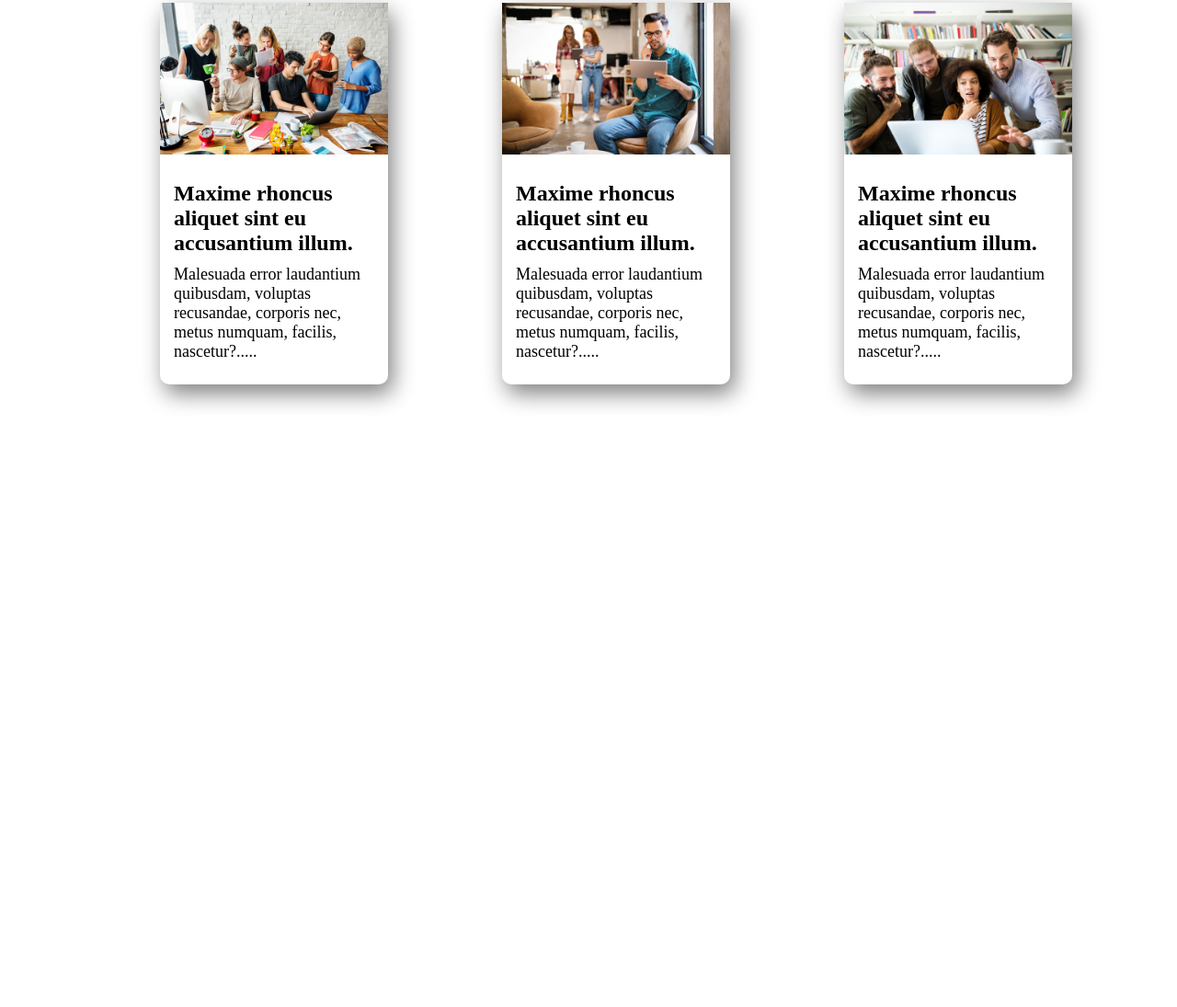
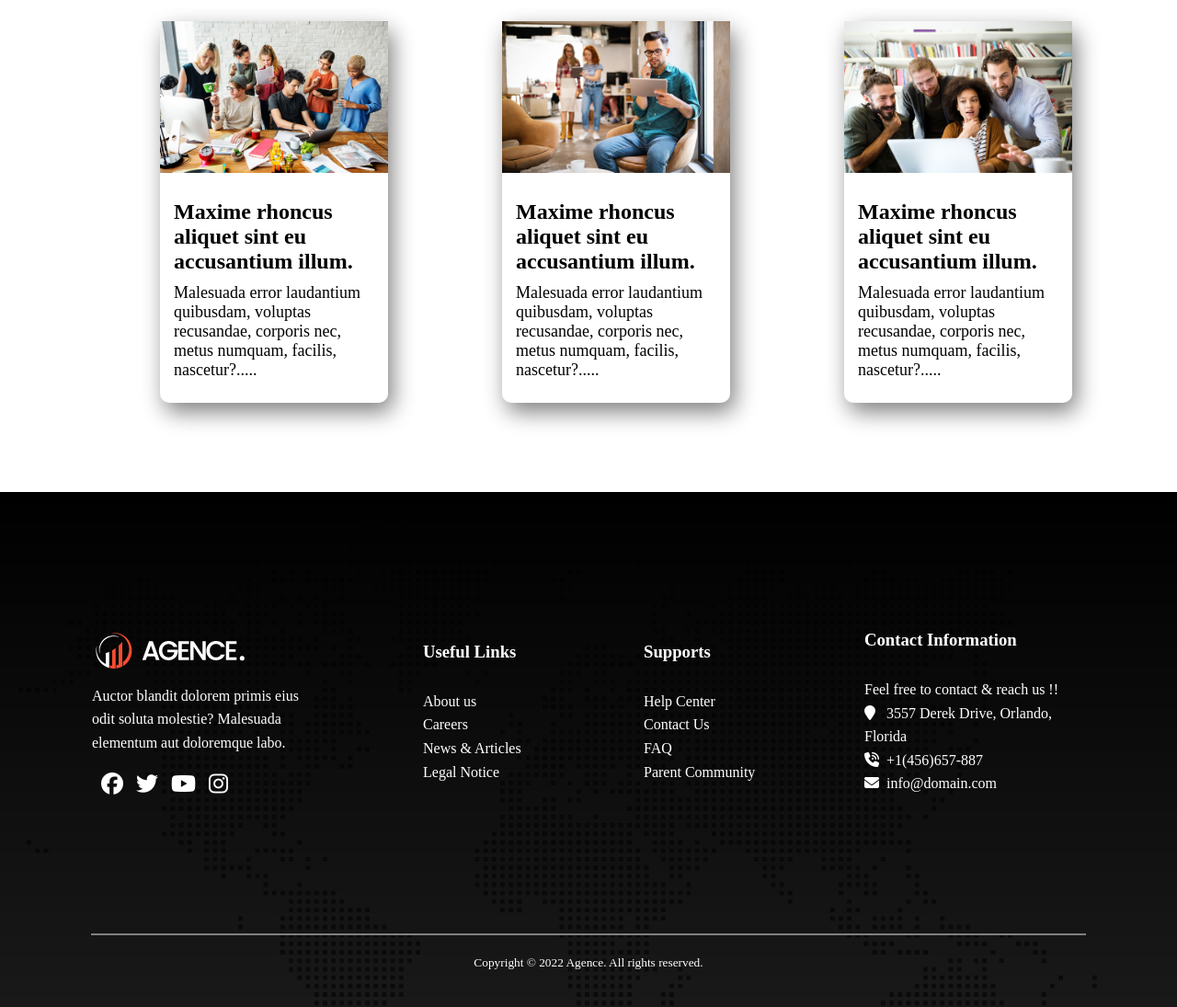
Before and after one commit to farjanarahman/digital-agency, a plain HTML site: page index.html in a window 1280 px wide. Shown: the part 2009-3104 px from the top of the page at 92% size. Before the commit the page ends 2524 px from the top, so only its background shows below. Drawn offline with Linux system fonts and the light colour scheme.

Commit message:
footer added

```diff
--- a/index.html
+++ b/index.html
@@ -7,6 +7,7 @@
     <title>Digital Agency</title>
     <link rel="icon" href="./asset/logo/logo.png">
     <link rel="stylesheet" href="./style.css">
+    <link rel="stylesheet" href="https://cdnjs.cloudflare.com/ajax/libs/font-awesome/6.5.1/css/all.min.css">
 </head>
 
 <body>
@@ -135,9 +136,51 @@
                         nascetur?.....</p>
                 </div>
             </div>
-
         </div>
     </div>
+
+    <div class="footer">
+        <div class="footer-section">
+            <div class="footer-col">
+                <img src="./asset/logo/logo.png" alt="">
+                <p class="footer-desc">Auctor blandit dolorem primis eius odit soluta molestie? Malesuada elementum aut doloremque labo.</p>
+                <div class="social-icons">
+                    <i class="icons fa-brands fa-facebook"></i>
+                    <i class="icons fa-brands fa-twitter"></i>
+                    <i class="icons fa-brands fa-youtube"></i>
+                    <i class="icons fa-brands fa-instagram"></i>
+                </div>
+            </div>
+
+            <div class="footer-col">
+                <h3>Useful Links</h3>
+                <p>About us</p>
+                <p>Careers</p>
+                <p>News & Articles</p>
+                <p>Legal Notice</p>
+            </div>
+            <div class="footer-col">
+                <h3>Supports</h3>
+                <p>Help Center</p>
+                <p>Contact Us</p>
+                <p>FAQ</p>
+                <p>Parent Community</p>
+            </div>
+            <div class="footer-col">
+                <h3>Contact Information</h3>
+                <p>Feel free to contact & reach us !!</p>
+                <p><i class=" icon fas fa-map-marker"></i> 3557 Derek Drive, Orlando, Florida
+                </p>
+                <p><i class=" icon fa-solid fa-phone-volume"></i>+1(456)657-887</p>
+                <p><i class=" icon fa-solid fa-envelope"></i>info@domain.com</p>
+            </div>
+        </div>
+        <hr>
+        <div class="copyright">
+            <small class="copyright">Copyright &copy 2022 Agence. All rights reserved.</small>
+        </div>
+    </div>
+
 </body>
 
 </html>
--- a/style.css
+++ b/style.css
@@ -87,6 +87,7 @@
     color: gray;
     text-transform: capitalize;
     border-radius: 25px;
+    margin-bottom: 20px;
 }
 
 .service-title{
@@ -121,7 +122,7 @@
     display: flex;
     color: white;
     align-items: center;
-    padding: 20px;
+    padding: 20px 50px 20px 0px;
     border-right: 1px solid red;
 }
 
@@ -178,7 +179,7 @@
 .phone-call{
     display: flex;
     width: 25%;
-    border-right: 1px solid gray;
+    border-right: 2px solid gray;
     align-items: center;
     justify-content: center;
 }
@@ -192,7 +193,7 @@
     justify-content: space-around;
     width: 75%;
     background-color: #f52c2c;
-    padding: 40px 100px;
+    padding: 50px 130px;
     color: white;
     margin: auto;
     border-radius: 25px;
@@ -260,3 +261,65 @@
     width: 100%;
     margin: auto;
 }
+
+.footer{
+    background-image: url('./asset/image/footer-bg.png'), linear-gradient(rgba(0,0,0,1),rgba(0,0,0,0.9));
+    background-blend-mode: overlay;
+    background-repeat: no-repeat;
+    color: white;
+    padding: 0px 40px;
+    align-items: center;
+    justify-content: center;
+    height: 70vh;
+}
+
+.footer-section{
+    height: 60vh;
+    display: flex;
+    margin: auto;
+    align-items: center;
+    justify-content: center;
+    /* gap: 30px; */
+}
+
+.footer-col{
+    width: 20%;
+}
+
+.footer-col:first-child{
+    margin-right: 10%;
+}
+
+.footer-desc{
+    color: white;
+    padding: 10px 0px 20px 0px;
+    line-height: 1.6;
+}
+
+.footer-col h3{
+    padding-bottom: 30px;
+}
+
+.footer-col p{
+    line-height: 1.6;
+}
+.icons{
+    color: white;
+    font-size: 24px;
+    margin-left: 10px;
+}
+
+.icon{
+    padding-right: 8px;
+}
+
+hr{
+    border: 1px solid gray;
+    width: 90%;
+    margin: auto;
+}
+
+.copyright{
+    text-align: center;
+    margin-top: 20px;
+}
```
Also changed, not shown: asset/icons/facebook.png (added), asset/icons/instagram.png (added), asset/icons/twitter.png (added), asset/icons/youtube.png (added).
